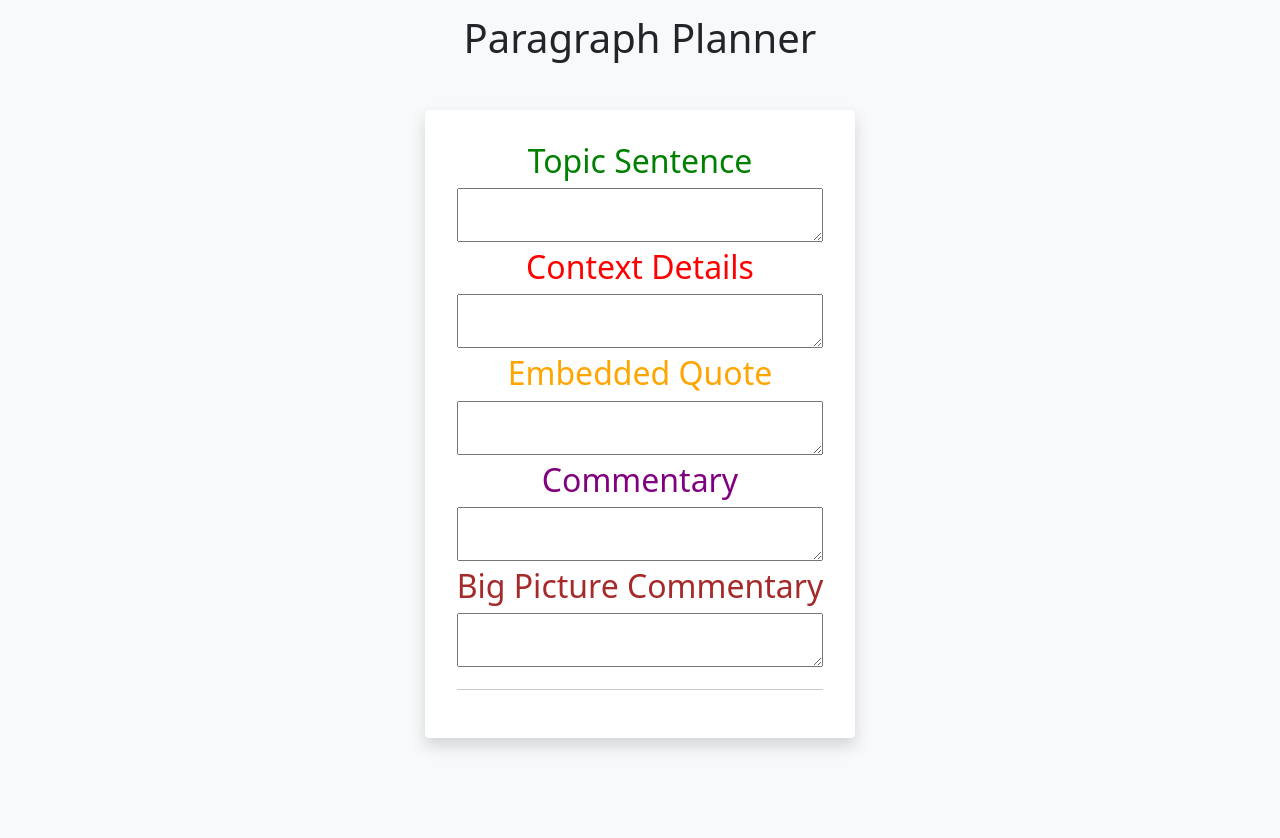
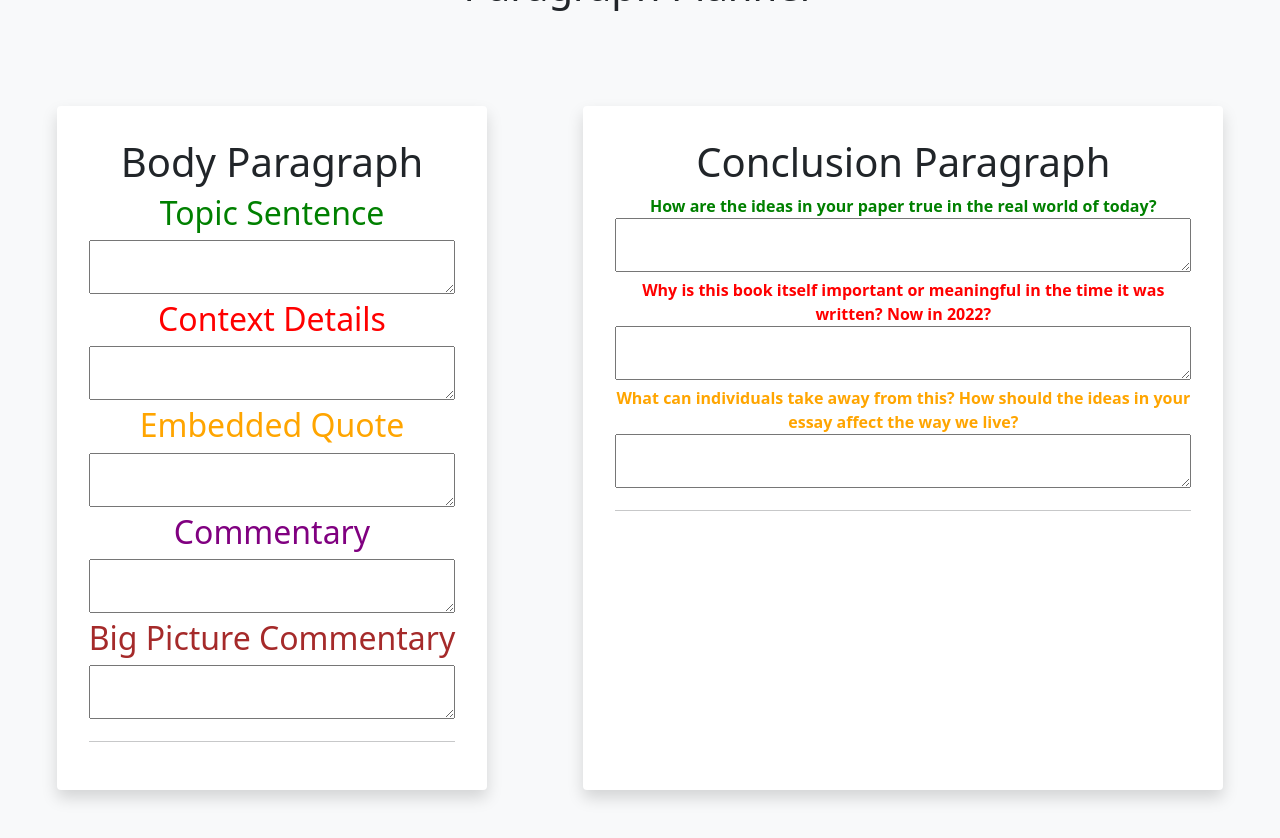
Before and after one commit to aleksrutins/paragraph-planner, a plain HTML site: page index.html in a window 1280 px wide. Before the commit the page ends 800 px from the top, so only its background shows below. Drawn offline with nearby package versions, Linux system fonts and the light colour scheme.

Commit message:
Add conclusion paragraph

```diff
--- a/index.html
+++ b/index.html
@@ -9,8 +9,10 @@
 	</head>
 	<body class="d-flex flex-column justify-content-center align-items-center bg-light" style="width: 100vw; height: 100vh">
 		<h1 class="mb-5">Paragraph Planner</h1>
-		<div class="shadow p-3 mb-5 bg-white rounded" style="max-width: 50%; overflow-y: auto; max-height: 90%;">
+		<div class="d-flex flex-row justify-content-center">
+			<div class="shadow p-3 m-5 bg-white rounded" style="max-width: 50%; overflow-y: auto; max-height: 90%;">
 				<div x-data="{topicSentence: '', ctxDetails: '', embedQuote: '', commentary: '', bigPicture: ''}" class="card-body">
+					<h1 class="w-100 text-center">Body Paragraph</h1>
 					<h2 class="w-100 text-center" style="color: green">Topic Sentence</h2>
 					<textarea class="w-100" style="resize: vertical;" x-model="topicSentence"></textarea>
 					<h2 class="w-100 text-center" style="color: red">Context Details</h2>
@@ -25,5 +27,19 @@
 					<p x-text="topicSentence + ' ' + ctxDetails + ' ' + embedQuote + ' ' + commentary + ' ' + bigPicture"></p>
 				</div>
 			</div>
+			<div class="shadow p-3 m-5 bg-white rounded" style="max-width: 50%; overflow-y: auto; max-height: 90%;">
+				<div x-data="{topicSentence: '', ctxDetails: '', embedQuote: '', commentary: '', bigPicture: ''}" class="card-body">
+					<h1 class="w-100 text-center">Conclusion Paragraph</h1>
+					<b class="d-block w-100 text-center" style="color: green">How are the ideas in your paper true in the real world of today?</b>
+					<textarea class="w-100" style="resize: vertical;" x-model="topicSentence"></textarea>
+					<b class="d-block w-100 text-center" style="color: red">Why is this book itself important or meaningful in the time it was written? Now in 2022?</b>
+					<textarea class="w-100" style="resize: vertical;" x-model="ctxDetails"></textarea>
+					<b class="d-block w-100 text-center" style="color: orange">What can individuals take away from this? How should the ideas in your essay affect the way we live?</b>
+					<textarea class="w-100" style="resize: vertical;" x-model="embedQuote"></textarea>
+					<hr>
+					<p x-text="topicSentence + ' ' + ctxDetails + ' ' + embedQuote"></p>
+				</div>
+			</div>
+		</div>
 	</body>
 </html>
```
Lines whose indentation alone changed are shown as unchanged.
